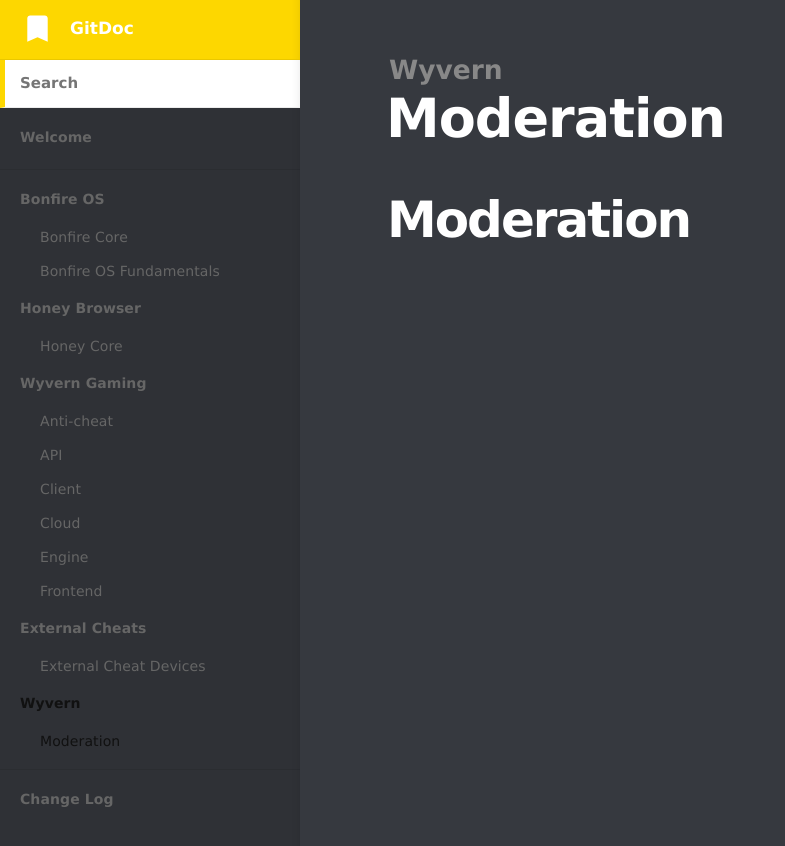
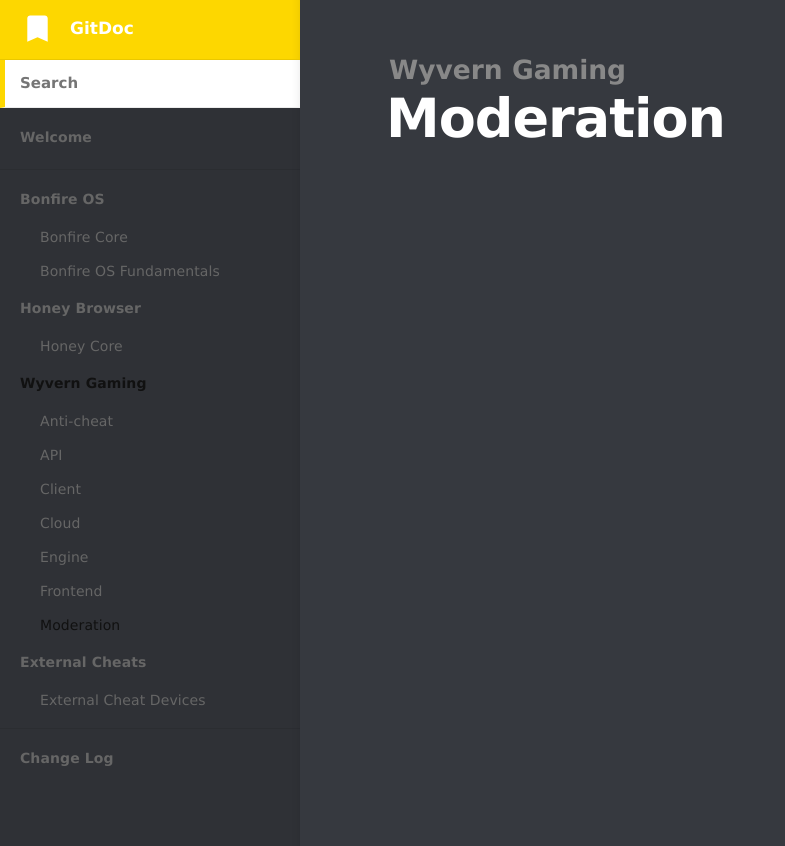
Before and after one commit to MidasTouch-MT/MidasTouch-MT.github.io, a Jekyll site: the page built from _docs/wyvern-gaming/moderation.md, in a window 1280 px wide. Shown: the top 846 px of the page, without its empty margins (0-785 px from the left). Built offline with Jekyll 4.4.1, drawn with Linux system fonts in a browser that asks for light colours.

Commit message:
Update and rename _docs/wyvern/moderation.md to _docs/wyvern-gaming/moderation.md

```diff
--- a/_docs/wyvern/moderation.md
+++ b/_docs/wyvern-gaming/moderation.md
@@ -1,7 +1,5 @@
 ---
 title: Moderation
-category: Wyvern
+category: Wyvern Gaming
 order: 7
 ---
-
-# Moderation
```
